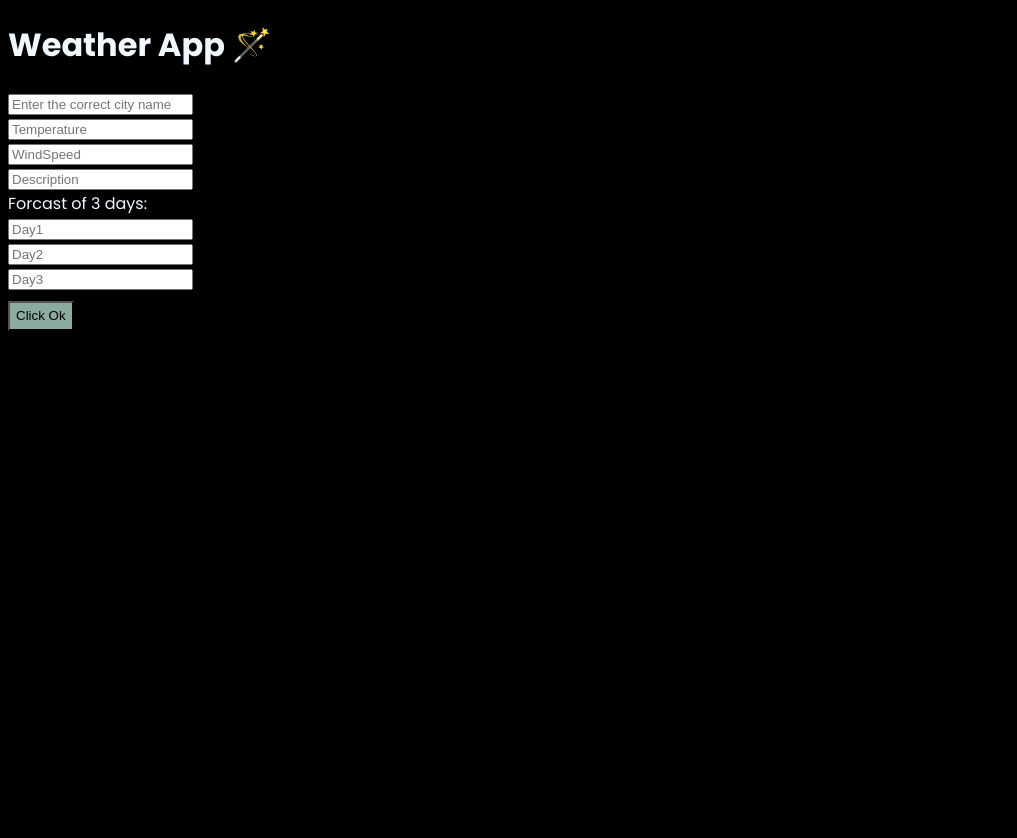
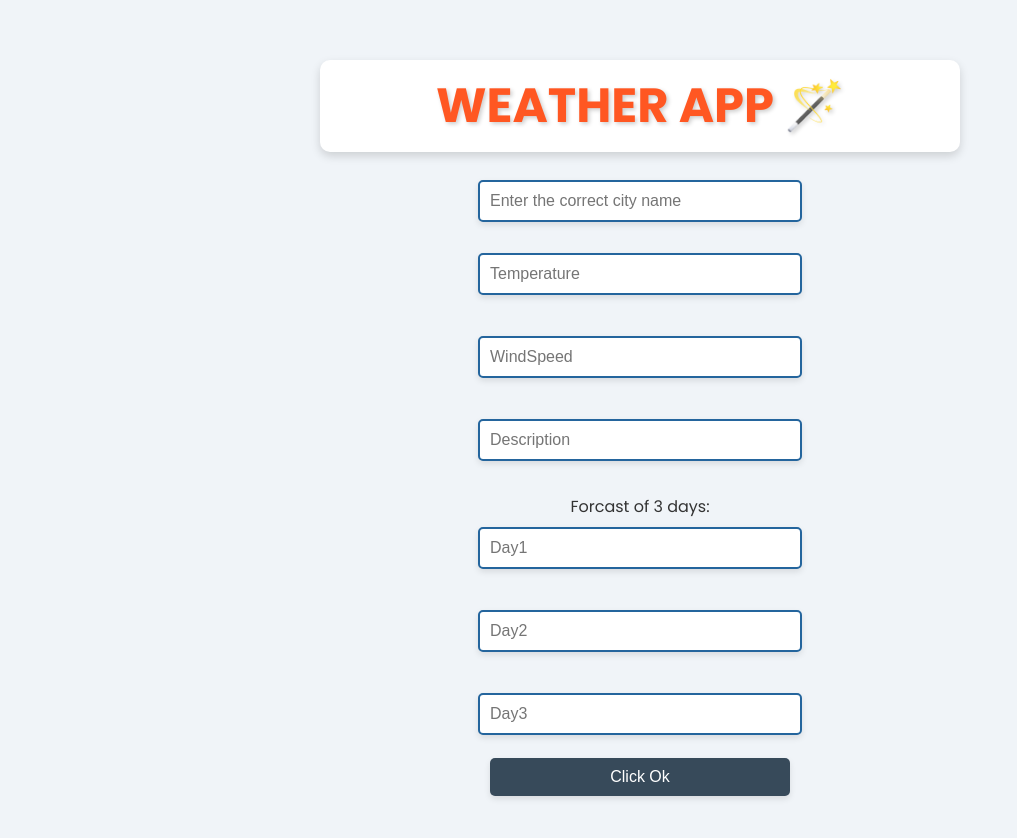
Before and after one commit to AyushPrakash414/Weather-App, a plain HTML site: page index.html in a window 1280 px wide. Shown: the whole page, without its empty margins (0-1017 px from the left). Before the commit the page ends 800 px from the top, so only its background shows below. Drawn offline with Linux system fonts and the light colour scheme.

Commit message:
Working on Css File

```diff
--- a/index.css
+++ b/index.css
@@ -1,13 +1,98 @@
-body
-{
-    background-color: black;
-    color: aliceblue;
-    font-family: Poppins;
+
+body {
+    font-family: 'Poppins', sans-serif;
+    background-color: #f0f4f8;
+    color: #333;
+    display: flex;
+    flex-direction: column;
+    align-items: center;
+    justify-content: flex-start;
+    height: 100vh;
+    margin: 0;
+    padding-top: 60px;
 }
-.ResultButton
-{
-margin-top: 10px;
-height:30px;
-width:auto;
-background-color: rgb(139, 170, 160);
+
+
+h1 {
+    font-size: 3rem;
+    color: #ff5722;
+    text-align: center;
+    margin-bottom: 20px;
+    margin-top: 0;
+    font-weight: 700;
+    text-transform: uppercase;
+    text-shadow: 2px 2px 4px rgba(0, 0, 0, 0.2);
+    background-color: #ffffff;
+    padding: 10px 20px;
+    border-radius: 10px;
+    box-shadow: 0px 4px 10px rgba(0, 0, 0, 0.15);
+    width: 90%;
+    max-width: 600px;
+    position: relative;
+    z-index: 1;
 }
+
+
+.inputBox {
+    margin-bottom: 15px;
+    display: flex;
+    flex-direction: column;
+    align-items: center;
+}
+
+.inputBox input {
+    width: 300px;
+    padding: 10px;
+    margin: 8px 0;
+    font-size: 1rem;
+    border: 2px solid #24659d;
+    border-radius: 5px;
+    outline: none;
+    box-shadow: 0 3px 6px rgba(0, 0, 0, 0.1);
+    transition: all 0.3s ease;
+}
+
+.inputBox input:focus {
+    border-color: #326ead;
+    box-shadow: 0 4px 8px rgba(0, 0, 0, 0.2);
+}
+
+.ResultButton {
+    background-color: #374a5a;
+    color: white;
+    padding: 10px 20px;
+    border: none;
+    border-radius: 5px;
+    font-size: 1rem;
+    cursor: pointer;
+    transition: background-color 0.3s ease;
+    box-shadow: 0 3px 6px rgba(0, 0, 0, 0.1);
+    width: 100%;
+    max-width: 300px;
+}
+
+.ResultButton:hover {
+    background-color: #0a1929;
+}
+
+.ResultButton:focus,
+.ResultButton:active {
+    outline: none;
+    background-color: #004494;
+    box-shadow: 0 4px 8px rgba(0, 0, 0, 0.2);
+}
+
+@media (max-width: 600px) {
+    h1 {
+        font-size: 2rem;
+    }
+
+    .inputBox input {
+        width: 90%;
+        max-width: none;
+    }
+
+    .ResultButton {
+        width: 90%;
+    }
+}
```
